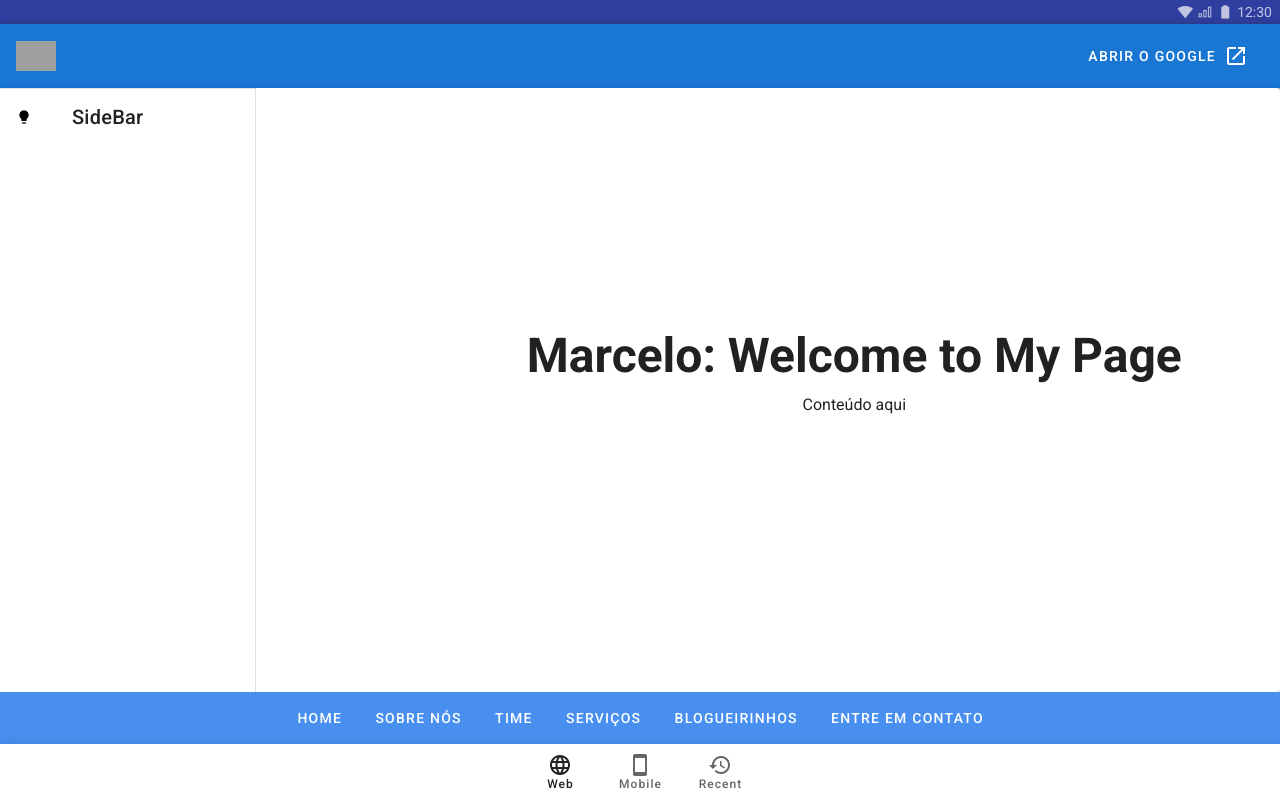
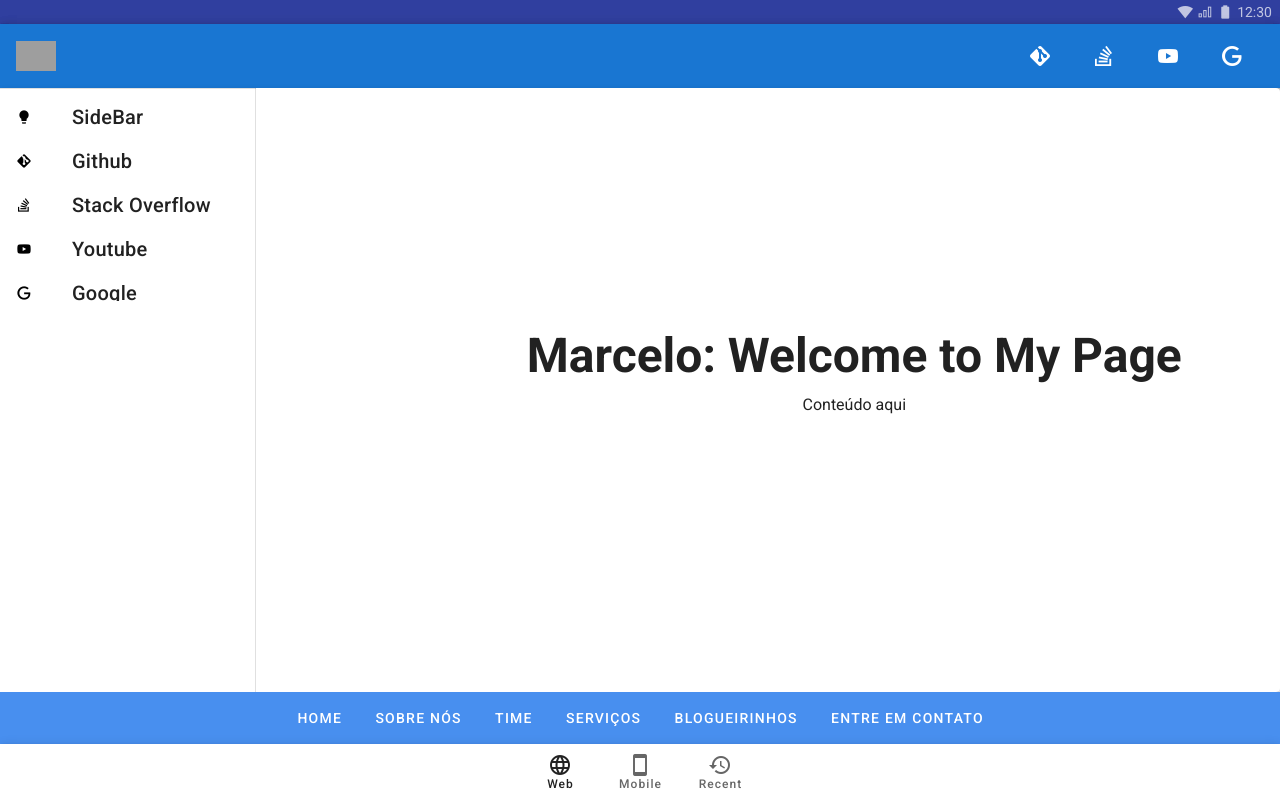
Before and after one commit to m-zaguette/dev-web-vue, a Vue app: page / in a window 1280 px wide. Built offline with nearby package versions, Linux system fonts and the light colour scheme; grey boxes are pictures that could not be loaded.

Commit message:
Added 4 itens in nav bar and tool bar

```diff
--- a/src/components/AppBar.vue
+++ b/src/components/AppBar.vue
@@ -20,13 +20,38 @@
       <v-spacer></v-spacer>
 
       <v-btn
+        href="https://github.com"
+        target="_blank"
+        text
+      >
+        <v-icon>mdi-git</v-icon>
+      </v-btn>
+
+
+      <v-btn
+        href="https://stackoverflow.com"
+        target="_blank"
+        text
+      >
+        <v-icon>mdi-stack-overflow</v-icon>
+      </v-btn>
+
+      <v-btn
+        href="https://youtube.com"
+        target="_blank"
+        text
+      >
+        <v-icon>mdi-youtube</v-icon>
+      </v-btn>
+
+      <v-btn
         href="https://google.com"
         target="_blank"
         text
       >
-        <span class="mr-2">Abrir o Google</span>
-        <v-icon>mdi-open-in-new</v-icon>
+        <v-icon>mdi-google</v-icon>
       </v-btn>
+
     </v-app-bar>
   </section>
 </template>
--- a/src/components/SideBar.vue
+++ b/src/components/SideBar.vue
@@ -13,6 +13,30 @@
                     <v-icon color="black" small>mdi-lightbulb</v-icon>
                 </v-list-item-icon>
                 <v-list-item-title class="title">SideBar</v-list-item-title>
+            </v-list-item>
+            <v-list-item link href="#">
+                <v-list-item-icon>
+                    <v-icon color="black" small>mdi-git</v-icon>
+                </v-list-item-icon>
+                <v-list-item-title class="title">Github</v-list-item-title>
+            </v-list-item>
+            <v-list-item link href="#">
+                <v-list-item-icon>
+                    <v-icon color="black" small>mdi-stack-overflow</v-icon>
+                </v-list-item-icon>
+                <v-list-item-title class="title">Stack Overflow</v-list-item-title>
+            </v-list-item>
+            <v-list-item link href="#">
+                <v-list-item-icon>
+                    <v-icon color="black" small>mdi-youtube</v-icon>
+                </v-list-item-icon>
+                <v-list-item-title class="title">Youtube</v-list-item-title>
+            </v-list-item>
+            <v-list-item link href="#">
+                <v-list-item-icon>
+                    <v-icon color="black" small>mdi-google</v-icon>
+                </v-list-item-icon>
+                <v-list-item-title class="title">Google</v-list-item-title>
             </v-list-item>
         </v-list>
     </v-navigation-drawer>
```
